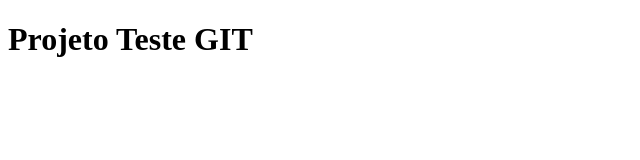
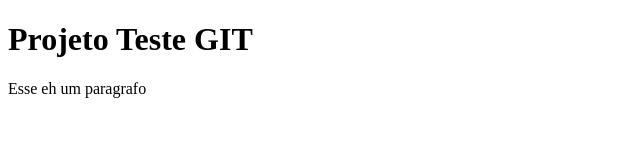
Before and after one commit to cmendesfirmino/curso-git-alura, a plain HTML site: page index.html in a window 1280 px wide. Shown: the whole page, without its empty margins (0-640 px from the left). Drawn offline with Linux system fonts and the light colour scheme.

Commit message:
adicionando um paragrafo

```diff
--- a/index.html
+++ b/index.html
@@ -8,6 +8,7 @@
 </head>
 <body>
     <h1>Projeto Teste GIT</h1>
+    <p>Esse eh um paragrafo</p>
 
 </body>
 </html>
```
